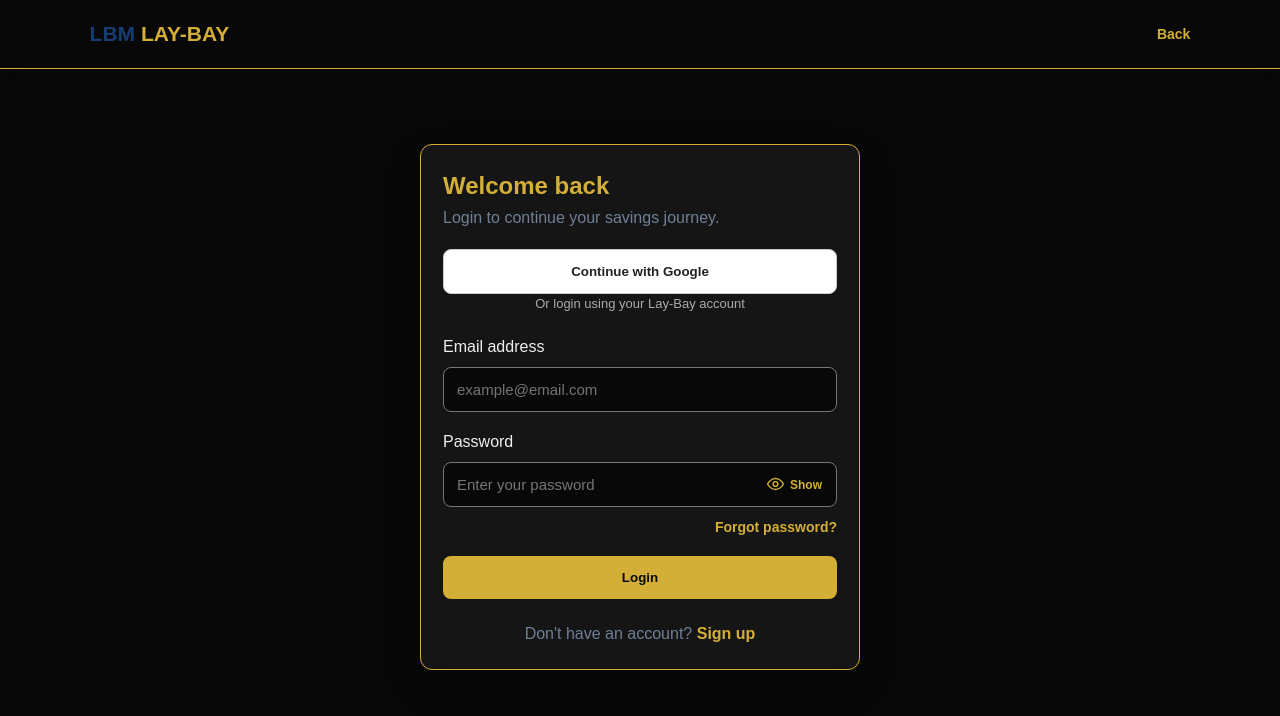
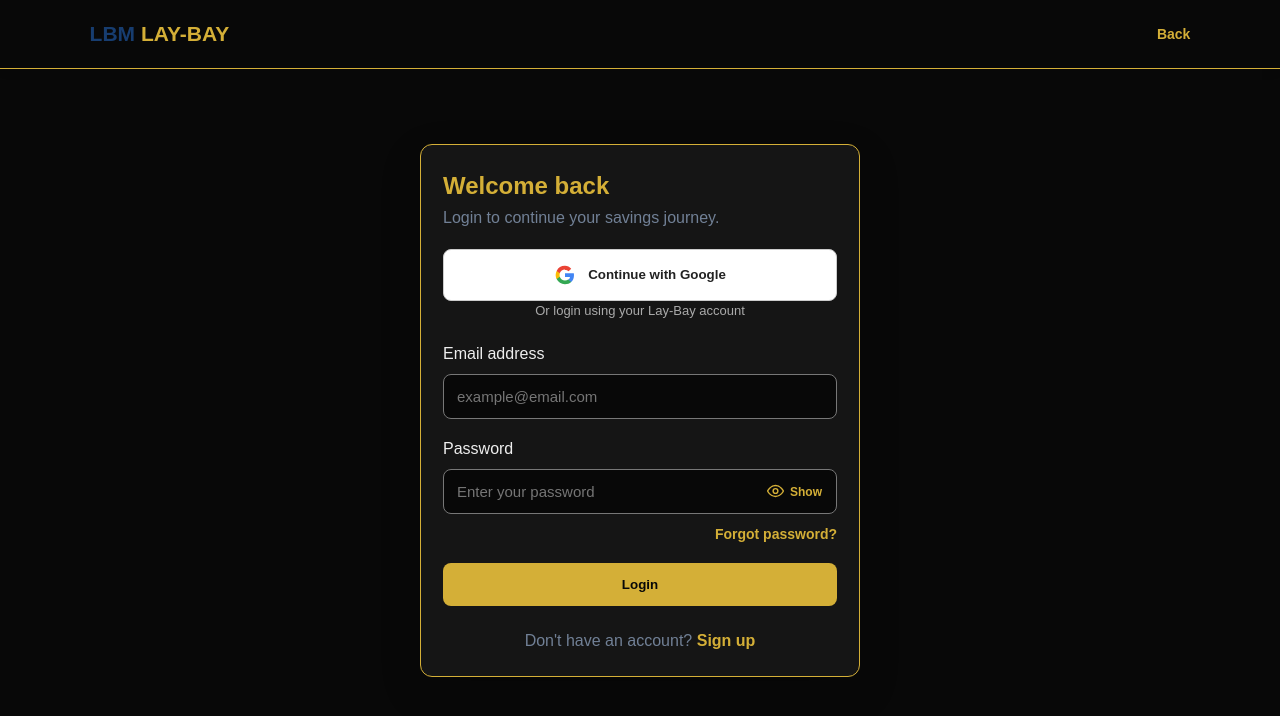
Before and after one commit to lbmonlinestore/lbm-lay-bay-test, a plain HTML site: page lay-bay/login.html in a window 1280 px wide. Drawn offline with nearby package versions, Linux system fonts and the light colour scheme.

Commit message:
Restore Google sign-in icon on Lay-Bay login

```diff
--- a/lay-bay/login.html
+++ b/lay-bay/login.html
@@ -81,9 +81,20 @@
     }
 
     .btn.google {
+      display: flex;
+      align-items: center;
+      justify-content: center;
+      gap: 12px;
       background: #fff;
       color: #222;
       border: 1px solid #ccc;
+    }
+
+    .google-mark {
+      width: 22px;
+      height: 22px;
+      flex: 0 0 22px;
+      display: block;
     }
 
     .btn:disabled {
@@ -153,7 +164,13 @@
       id="googleLoginButton"
       class="btn google"
     >
-      Continue with Google
+      <svg class="google-mark" viewBox="0 0 48 48" aria-hidden="true" focusable="false">
+        <path fill="#4285F4" d="M43.6 24.5c0-1.4-.1-2.8-.4-4.1H24v7.8h11a9.4 9.4 0 0 1-4.1 6.2v5.1h6.6c3.9-3.6 6.1-8.8 6.1-15z"/>
+        <path fill="#34A853" d="M24 44c5.5 0 10.1-1.8 13.5-4.9l-6.6-5.1c-1.8 1.2-4.1 2-6.9 2-5.3 0-9.8-3.6-11.4-8.4H5.8v5.3A20 20 0 0 0 24 44z"/>
+        <path fill="#FBBC05" d="M12.6 27.6a12 12 0 0 1 0-7.2v-5.3H5.8a20 20 0 0 0 0 17.8z"/>
+        <path fill="#EA4335" d="M24 12.9c3 0 5.7 1 7.8 3.1l5.8-5.8C34.1 6.8 29.5 4 24 4A20 20 0 0 0 5.8 15.1l6.8 5.3c1.6-4.9 6.1-8.5 11.4-8.5z"/>
+      </svg>
+      <span>Continue with Google</span>
     </button>
 
     <p style="text-align:center;color:#aaa;font-size:13px;">
@@ -510,7 +527,7 @@
     if (!db || loginInProgress || redirecting) return;
 
     googleButton.disabled = true;
-    googleButton.textContent = "Connecting to Google...";
+    googleButton.innerHTML = '<span>Connecting to Google...</span>';
 
     showMessage("Opening Google sign-in...", true);
 
@@ -531,7 +548,7 @@
       showMessage(error.message || "Google sign-in failed.", false);
 
       googleButton.disabled = false;
-      googleButton.textContent = "Continue with Google";
+      googleButton.innerHTML = '<svg class="google-mark" viewBox="0 0 48 48" aria-hidden="true" focusable="false"><path fill="#4285F4" d="M43.6 24.5c0-1.4-.1-2.8-.4-4.1H24v7.8h11a9.4 9.4 0 0 1-4.1 6.2v5.1h6.6c3.9-3.6 6.1-8.8 6.1-15z"/><path fill="#34A853" d="M24 44c5.5 0 10.1-1.8 13.5-4.9l-6.6-5.1c-1.8 1.2-4.1 2-6.9 2-5.3 0-9.8-3.6-11.4-8.4H5.8v5.3A20 20 0 0 0 24 44z"/><path fill="#FBBC05" d="M12.6 27.6a12 12 0 0 1 0-7.2v-5.3H5.8a20 20 0 0 0 0 17.8z"/><path fill="#EA4335" d="M24 12.9c3 0 5.7 1 7.8 3.1l5.8-5.8C34.1 6.8 29.5 4 24 4A20 20 0 0 0 5.8 15.1l6.8 5.3c1.6-4.9 6.1-8.5 11.4-8.5z"/></svg><span>Continue with Google</span>';
     }
   });
 
```
